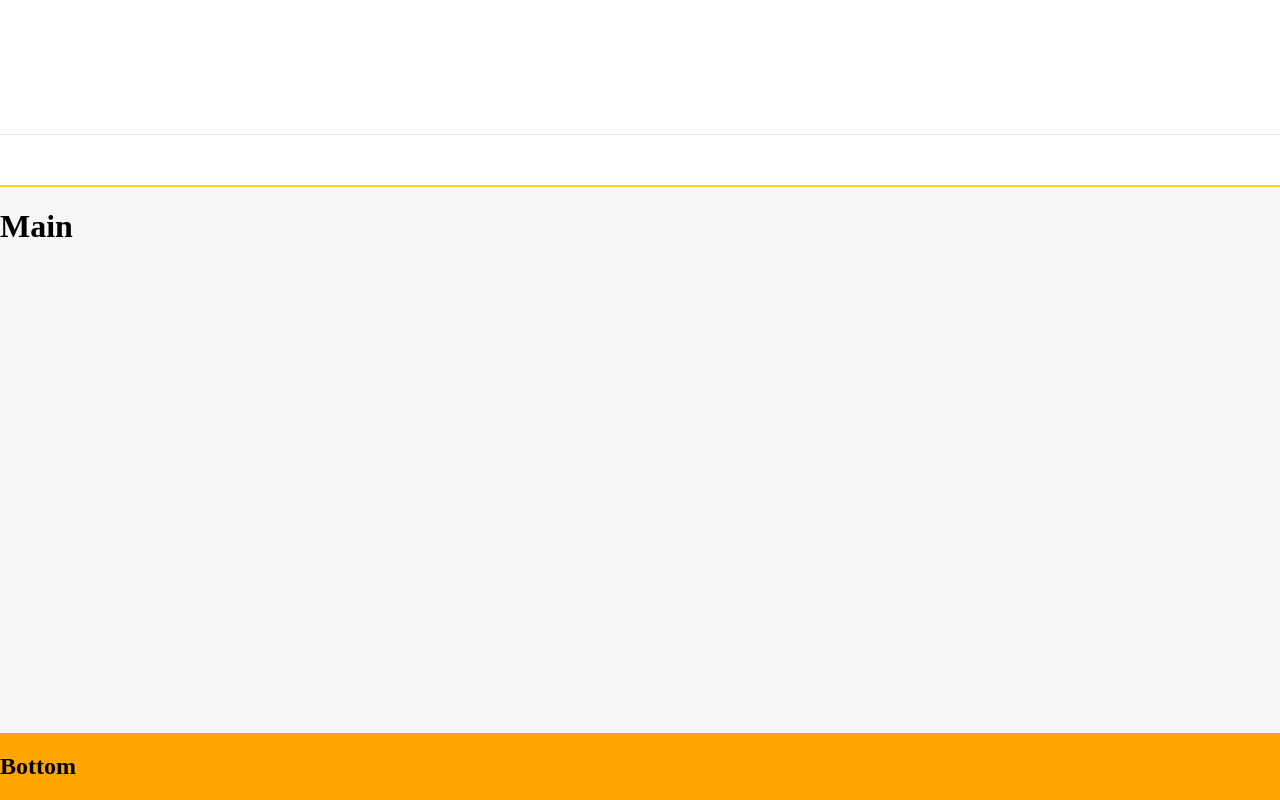
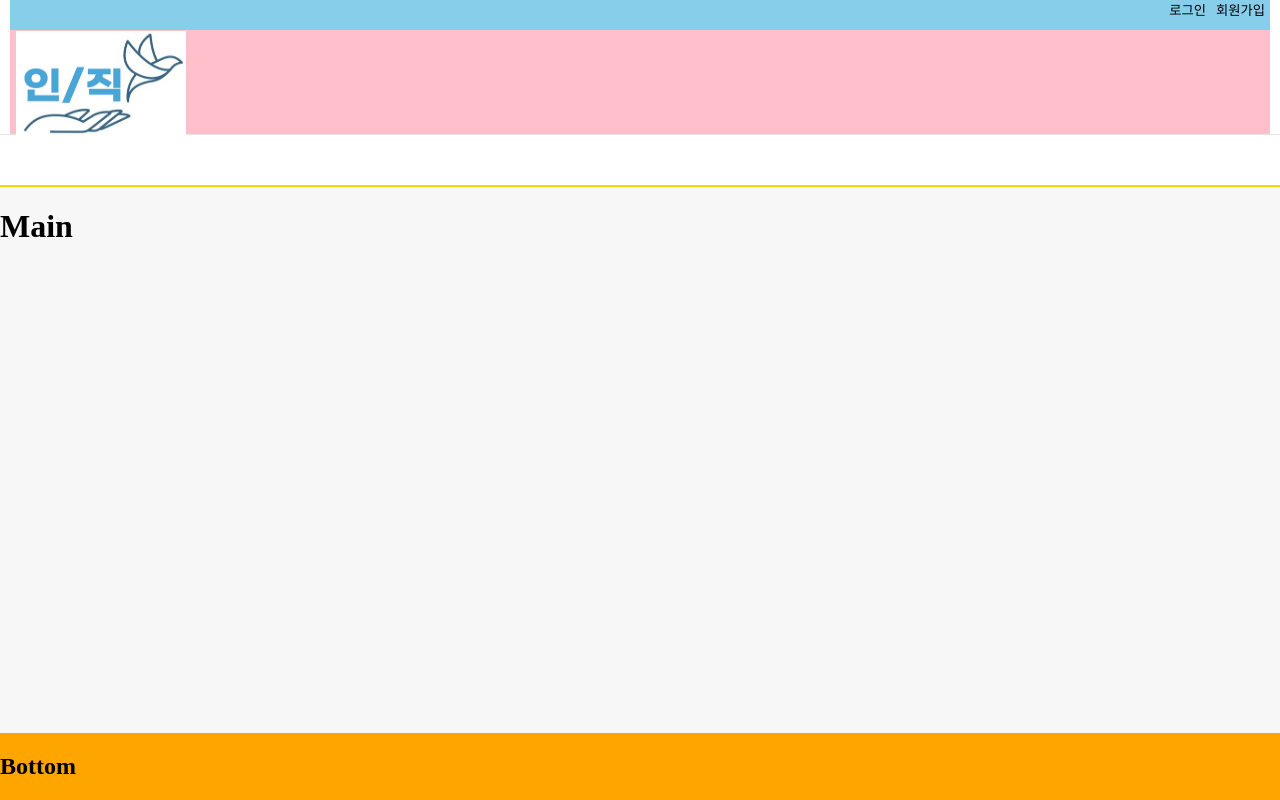
Before and after one commit to chopinballadeno4/in_jik, a React (Create React App) app: page / in a window 1280 px wide. Built offline with nearby package versions, Linux system fonts and the light colour scheme.

Commit message:
header inputbox yet

```diff
--- a/src/Router.tsx
+++ b/src/Router.tsx
@@ -1,11 +1,16 @@
 import { BrowserRouter as Router, Route, Routes} from "react-router-dom";
 import Home from "./Routes/Home";
+import Signup from "./Routes/Signup";
+import Signin from "./Routes/Signin";
 
 const AppRouter = () => {
     return (
         <Router>
             <Routes>
                 <Route path="/" element={<Home/>} ></Route>
+                <Route path="/Signin" element={<Signin/>} ></Route>
+                <Route path="/Signup" element={<Signup/>} ></Route>
+
             </Routes>
         </Router>
     );
--- a/src/Routes/Home.tsx
+++ b/src/Routes/Home.tsx
@@ -2,6 +2,7 @@ import React from "react";
 import styled from "styled-components";
 
 function Home() {
+    //━━━━━━━━━━━━━━━━━━━━━━━━━━━━━━━━━━━━━━━━━━━━━━━━━━━━━━━━━━━━ Header
     const Entire = styled.div`
         margin: 0;
         padding: 0;
@@ -22,8 +23,61 @@ function Home() {
     `;
 
     const HeaderSearch = styled.div`
-        width: 100vw;
+        margin: 0 auto;
+        width: 1260px;
         height: 134px;
+        position: relative;
+        background-color: pink;
+    `;
+
+    const HeaderSearchUser = styled.div`
+        background-color: skyblue;
+        display: flex;
+        justify-content: flex-end;
+        list-style: none;
+        width: 1260px;
+        height: 30px;
+
+    `;
+
+    const HeaderSearchUserSign = styled.ul`
+        list-style: none;
+        margin: 0;
+
+        li {
+            margin: 0 5px;
+            float: left;
+            button {
+                background-color: transparent;
+                padding: 0;
+                border: 0;
+                /* outline: 0; */
+                &:hover {
+                    opacity: 0.5;
+                }
+            }
+        }
+    `;
+
+    const HeaderSearchinput = styled.div`
+        height: 104px;
+
+        button {
+            background-color: transparent;
+            border: 0;
+            &:hover {
+                cursor: pointer;
+            }
+            img {
+                width: 170px;
+                height: 104px;
+            }
+        }
+    `;
+
+    const HeaderSearchinputBox = styled.form`
+
+
     `;
 
     const HeaderMenu = styled.div`
@@ -33,23 +87,61 @@ function Home() {
         height: 50px;
     `;
 
-    const Main = styled.main`
+    //━━━━━━━━━━━━━━━━━━━━━━━━━━━━━━━━━━━━━━━━━━━━━━━━━━━━━━━━━━━━ Main
+
+   const Main = styled.main`
         background-color: #f7f7f7;
         grid-row: 1 2;
     `;
 
+    //━━━━━━━━━━━━━━━━━━━━━━━━━━━━━━━━━━━━━━━━━━━━━━━━━━━━━━━━━━━━ Buttom
     const Bottom = styled.article`
         background-color: orange;
         grid-row: 2 3;
     `;
+
+    const toSignIn = () => {
+
+    }
+
+    const toSignUp = () => {
+
+    }
+
+    const reload = () => {
+
+    }
 
 
     return (
         <Entire>
             <Header>
                 <HeaderSearch>
+                    <HeaderSearchUser>
+                        <HeaderSearchUserSign>
+                            <li>
+                                <button onClick={toSignIn}>
+                                    <span>로그인</span>
+                                </button>
+                            </li>
+                            <li>
+                                <button onClick={toSignUp}>
+                                    <span>회원가입</span>
+                                </button>
+                            </li>
+                        </HeaderSearchUserSign>
+                    </HeaderSearchUser>
+                    <HeaderSearchinput>
+                            <button onClick={reload}>
+                                <img src="img/injiklogo.png" alt="로고"></img>
+                            </button>
+                            <HeaderSearchinputBox>
+
+                            </HeaderSearchinputBox>
+                    </HeaderSearchinput>
                 </HeaderSearch>
                 <HeaderMenu>
+
                 </HeaderMenu>
             </Header>
             <Main>
--- /dev/null
+++ b/src/Routes/Signin.tsx
@@ -0,0 +1,9 @@
+function Signin() {
+    return(
+        <>
+            <h1>Signin</h1>
+        </>
+    );
+}
+
+export default Signin;
--- /dev/null
+++ b/src/Routes/Signup.tsx
@@ -0,0 +1,12 @@
+
+function Signup () {
+
+    return(
+        <>
+            <h1>Signup</h1>
+        </>
+    );
+
+}
+
+export default Signup;
```
Also changed, not shown: public/img/injiklogo.png (added).
